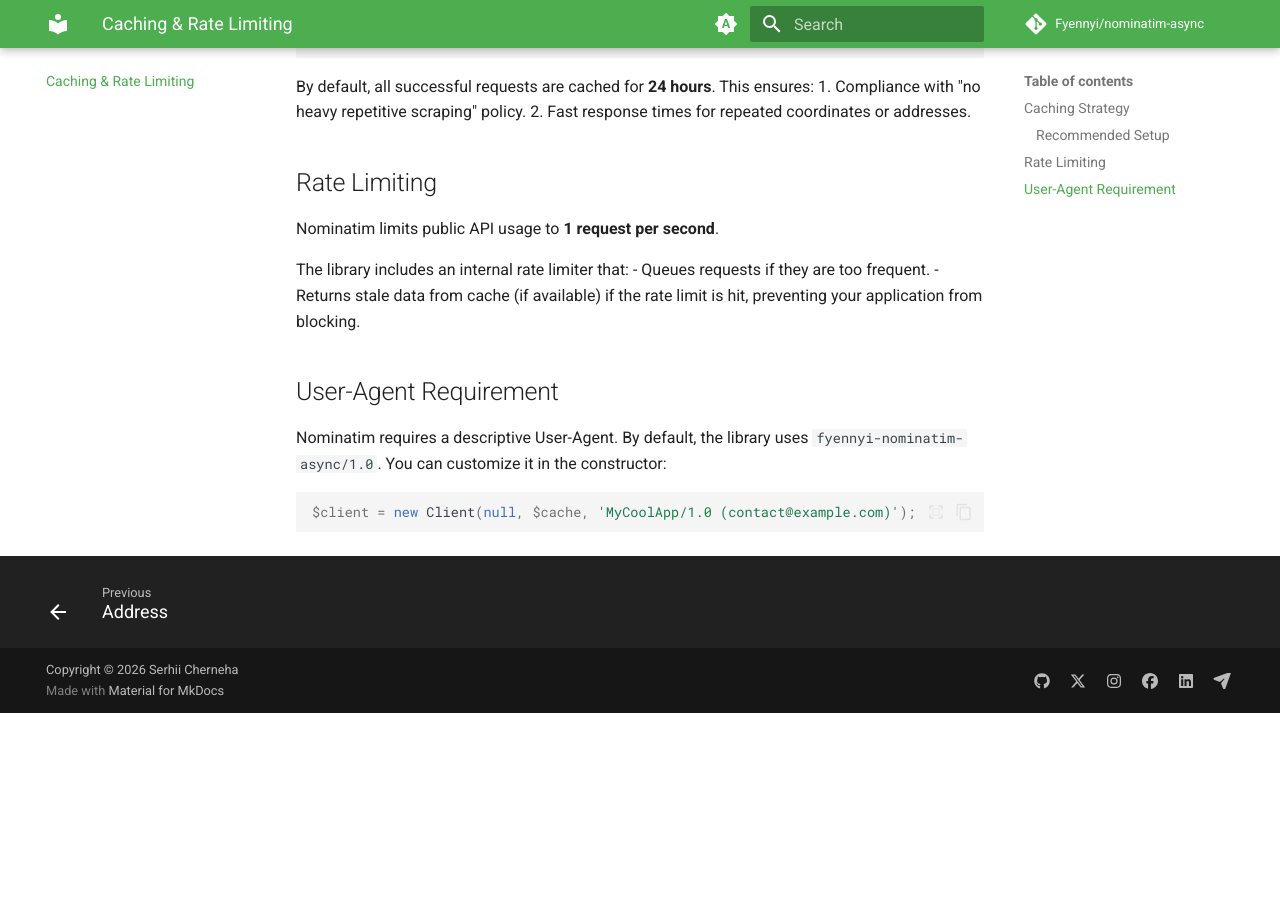
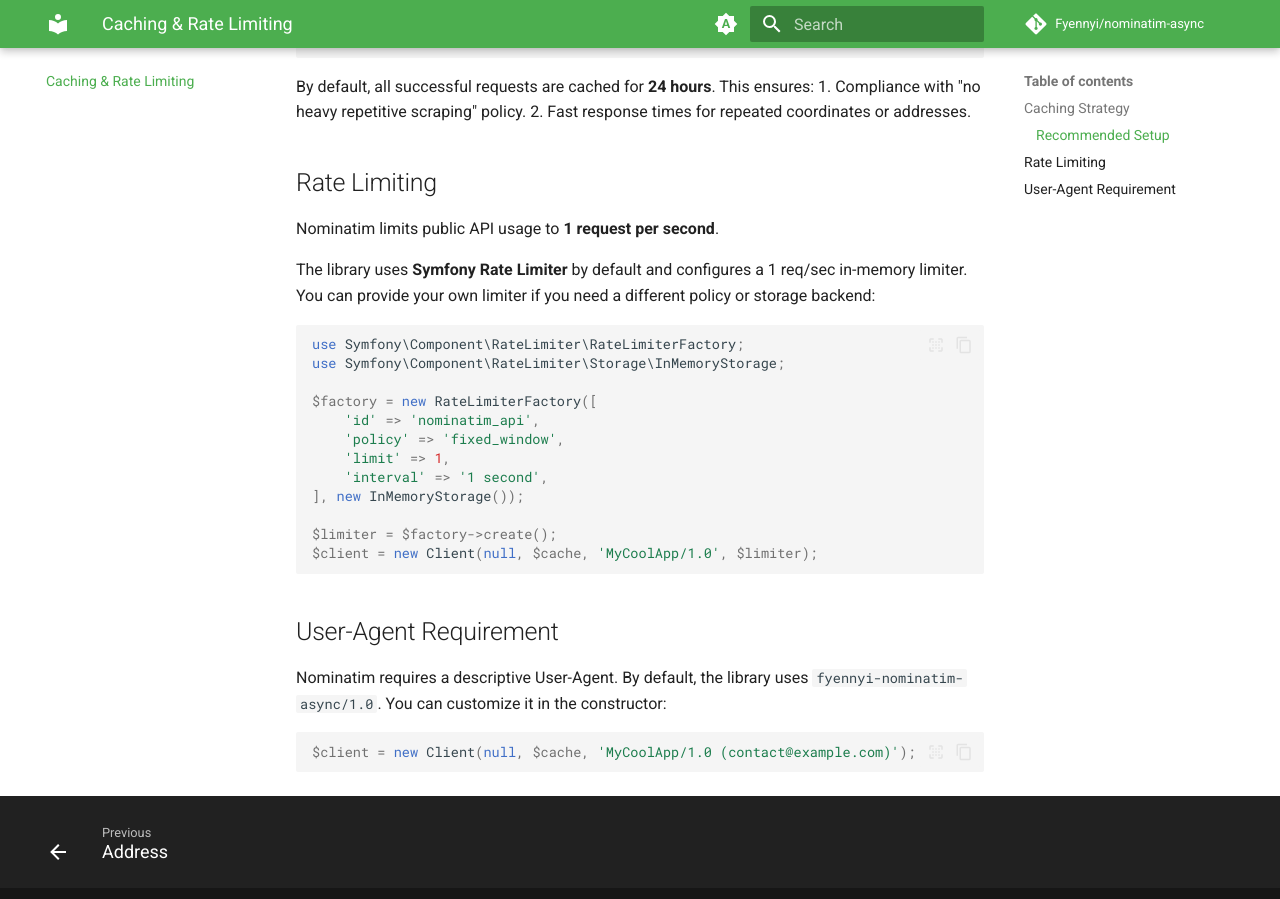
Before and after one commit to Fyennyi/nominatim-async, an MkDocs documentation site: the page built from docs/caching.md, in a window 1280 px wide and 900 px high, scrolled down 589 px. Built offline with MkDocs 1.6.1 and Material for MkDocs 9.7.7, drawn with Linux system fonts in a browser that asks for light colours; comment, search, counter and statistics services are not loaded; before the commit the page ends 1302 px from its top, so only the background shows below that.

Commit message:
docs: Update caching docs with custom rate limiter example

````diff
--- a/docs/caching.md
+++ b/docs/caching.md
@@ -27,9 +27,22 @@ By default, all successful requests are cached for **24 hours**. This ensures:
 
 Nominatim limits public API usage to **1 request per second**.
 
-The library includes an internal rate limiter that:
-- Queues requests if they are too frequent.
-- Returns stale data from cache (if available) if the rate limit is hit, preventing your application from blocking.
+The library uses **Symfony Rate Limiter** by default and configures a 1 req/sec in-memory limiter. You can provide your own limiter if you need a different policy or storage backend:
+
+```php
+use Symfony\Component\RateLimiter\RateLimiterFactory;
+use Symfony\Component\RateLimiter\Storage\InMemoryStorage;
+
+$factory = new RateLimiterFactory([
+	'id' => 'nominatim_api',
+	'policy' => 'fixed_window',
+	'limit' => 1,
+	'interval' => '1 second',
+], new InMemoryStorage());
+
+$limiter = $factory->create();
+$client = new Client(null, $cache, 'MyCoolApp/1.0', $limiter);
+```
 
 ## User-Agent Requirement
 
````
